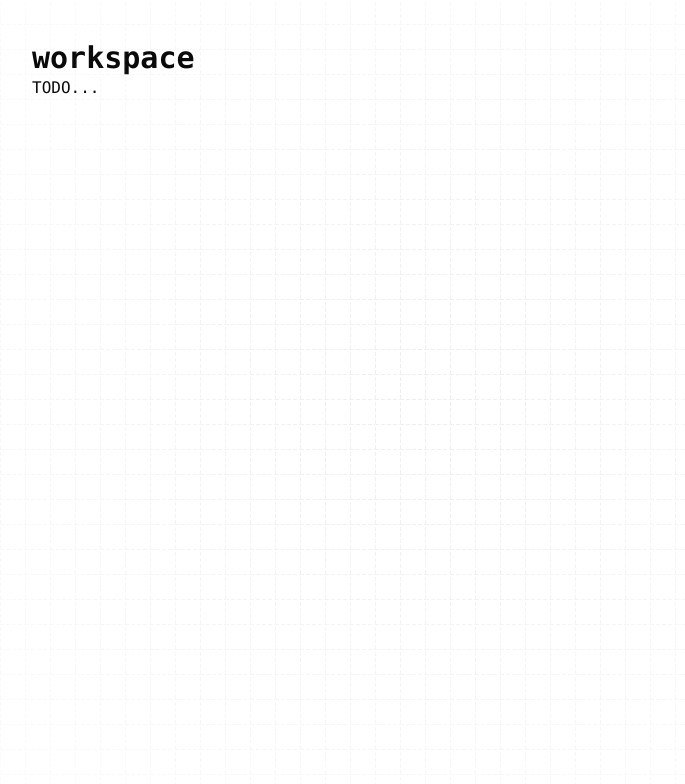
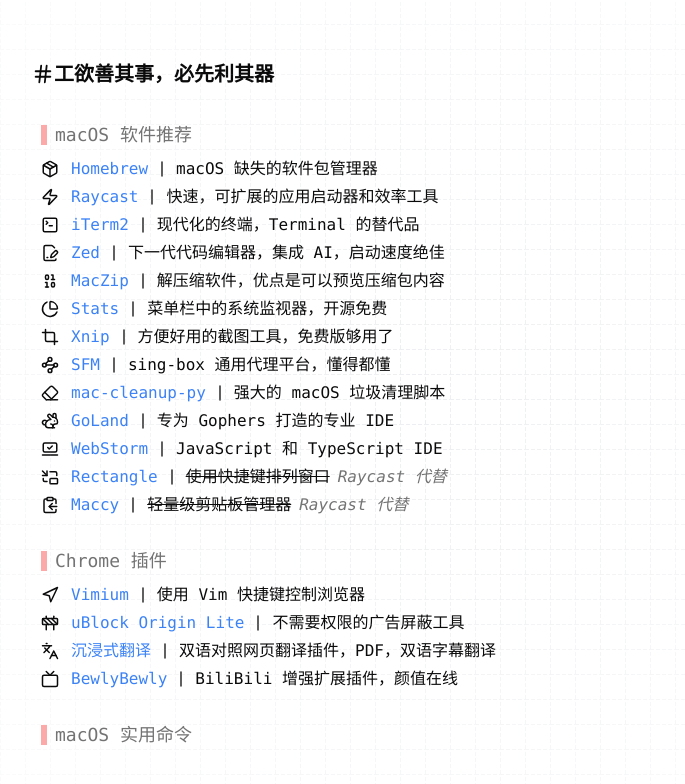
Before and after one commit to sunls24/sunls24, an Astro site: page /workspace in a window 1280 px wide. Shown: the whole page, without its empty margins (224-909 px from the left). Built offline with nearby package versions, Linux system fonts and the light colour scheme; Astro itself is replaced by a stand-in of ours.

Commit message:
feat: add workspace

```diff
--- a/astro.config.mjs
+++ b/astro.config.mjs
@@ -2,9 +2,6 @@
 import react from "@astrojs/react"
 import tailwind from "@astrojs/tailwind"
 import { defineConfig } from "astro/config"
-
-const output = process.env.OUTPUT || "hybrid"
-console.log("OUTPUT:", output)
 
 // https://astro.build/config
 export default defineConfig({
@@ -17,14 +14,7 @@
       applyBaseStyles: false,
     }),
   ],
-  output: output,
-  adapter:
-    output === "static"
-      ? undefined
-      : node({
-          mode: "standalone",
-        }),
-  experimental: {
-    serverIslands: output !== "static",
-  },
+  adapter: node({
+    mode: "standalone",
+  }),
 })
--- /dev/null
+++ b/src/components/Decorate.astro
@@ -0,0 +1,8 @@
+---
+
+---
+
+<div
+  class="my-1 w-1.5 bg-red-400/60 transition-colors duration-700 group-hover:bg-red-400"
+>
+</div>
--- /dev/null
+++ b/src/components/ItemTitle.astro
@@ -0,0 +1,25 @@
+---
+import Decorate from "./Decorate.astro"
+import { FADE_DELAY } from "../lib/constant"
+import BlurFade from "./magicui/blur-fade"
+
+const { title, index } = Astro.props
+---
+
+<div>
+  <BlurFade yOffset={8} duration={0.3} delay={FADE_DELAY * index} client:load>
+    <div
+      class="group mb-3 translate-y-2 rounded-lg border border-transparent p-2 transition-colors duration-700 hover:border-secondary hover:bg-blue-50/80 hover:shadow dark:hover:bg-secondary sm:w-fit sm:min-w-[500px] md:min-w-[555px]"
+    >
+      <div class="mb-2 flex gap-2">
+        <Decorate />
+        <h2
+          class="text-lg font-medium text-muted-foreground transition-colors duration-700 group-hover:text-foreground"
+        >
+          {title}
+        </h2>
+      </div>
+      <slot />
+    </div>
+  </BlurFade>
+</div>
--- /dev/null
+++ b/src/components/Software.astro
@@ -0,0 +1,36 @@
+---
+import type { Software } from "../lib/software"
+import { clsx } from "clsx"
+import Icon from "@/components/Icon"
+import { Minus } from "lucide-react"
+
+interface Props {
+  list: Software[]
+}
+
+const { list } = Astro.props
+---
+
+<ul class="space-y-2 sm:space-y-1">
+  {
+    list.map((item) => (
+      <li class="flex flex-col sm:flex-row sm:items-center sm:gap-0.5">
+        <div class="flex items-center gap-2">
+          <Icon name={item.Icon} size={18} className="mr-1" />
+          <a class="font-medium text-blue-500" href={item.Link} target="_blank">
+            {item.Name}
+          </a>
+        </div>
+        <Minus strokeWidth={1.3} className="sm:block hidden rotate-90" />
+        <div class="flex items-center gap-1">
+          <span class={clsx(item.Strikethrough && "line-through")}>
+            {item.Description}
+          </span>
+          {item.Remark && (
+            <span class="ml-1 italic text-muted-foreground">{item.Remark}</span>
+          )}
+        </div>
+      </li>
+    ))
+  }
+</ul>
--- a/src/layouts/Layout.astro
+++ b/src/layouts/Layout.astro
@@ -1,7 +1,6 @@
 ---
 import GridPattern from "@/components/magicui/grid-pattern"
 import Umami from "@/components/Umami.astro"
-import { STATIC_OUTPUT } from "@/lib/constant"
 import { cn } from "@/lib/utils"
 import meta from "@/lib/meta"
 import "@fontsource-variable/roboto-mono"
@@ -67,7 +66,7 @@
     class={cn("font-mono mx-auto w-[90%] max-w-3xl py-5 sm:pt-10", className)}
   >
     <slot />
-    {STATIC_OUTPUT ? <Umami /> : <Umami server:defer />}
+    <Umami server:defer />
     <GridPattern
       width={spacing}
       height={spacing}
--- /dev/null
+++ b/src/lib/chrome.ts
@@ -0,0 +1,28 @@
+import type { Software } from "@/lib/software.ts"
+
+export const chrome: Software[] = [
+  {
+    Name: "Vimium",
+    Icon: "Navigation",
+    Link: "https://chromewebstore.google.com/detail/vimium/dbepggeogbaibhgnhhndojpepiihcmeb",
+    Description: "使用 Vim 快捷键控制浏览器",
+  },
+  {
+    Name: "uBlock Origin Lite",
+    Icon: "Construction",
+    Link: "https://chromewebstore.google.com/detail/ublock-origin-lite/ddkjiahejlhfcafbddmgiahcphecmpfh",
+    Description: "不需要权限的广告屏蔽工具",
+  },
+  {
+    Name: "沉浸式翻译",
+    Icon: "Languages",
+    Link: "https://chromewebstore.google.com/detail/%E6%B2%89%E6%B5%B8%E5%BC%8F%E7%BF%BB%E8%AF%91-%E7%BD%91%E9%A1%B5%E7%BF%BB%E8%AF%91%E6%8F%92%E4%BB%B6-pdf%E7%BF%BB%E8%AF%91-%E5%85%8D%E8%B4%B9/bpoadfkcbjbfhfodiogcnhhhpibjhbnh",
+    Description: "双语对照网页翻译插件，PDF，双语字幕翻译",
+  },
+  {
+    Name: "BewlyBewly",
+    Icon: "Tv",
+    Link: "https://chromewebstore.google.com/detail/bewlybewly/bbbiejemhfihiooipfcjmjmbfdmobobp",
+    Description: "BiliBili 增强扩展插件，颜值在线",
+  },
+]
--- a/src/lib/constant.ts
+++ b/src/lib/constant.ts
@@ -1,3 +1 @@
 export const FADE_DELAY = 0.1
-
-export const STATIC_OUTPUT = process.env.OUTPUT === "static"
--- /dev/null
+++ b/src/lib/software.ts
@@ -0,0 +1,94 @@
+export interface Software {
+  Name: string
+  Link: string
+  Icon: string
+  Description: string
+  Strikethrough?: boolean
+  Remark?: string
+}
+
+export const software: Software[] = [
+  {
+    Name: "Homebrew",
+    Icon: "Package",
+    Link: "https://brew.sh/zh-cn/",
+    Description: "macOS 缺失的软件包管理器",
+  },
+  {
+    Name: "Raycast",
+    Icon: "Zap",
+    Link: "https://www.raycast.com",
+    Description: "快速，可扩展的应用启动器和效率工具",
+  },
+  {
+    Name: "iTerm2",
+    Icon: "SquareTerminal",
+    Link: "https://iterm2.com",
+    Description: "现代化的终端，Terminal 的替代品",
+  },
+
+  {
+    Name: "Zed",
+    Icon: "FilePenLine",
+    Link: "https://zed.dev",
+    Description: "下一代代码编辑器，集成 AI，启动速度绝佳",
+  },
+  {
+    Name: "MacZip",
+    Icon: "Binary",
+    Link: "https://ezip.awehunt.com",
+    Description: "解压缩软件，优点是可以预览压缩包内容",
+  },
+  {
+    Name: "Stats",
+    Icon: "ChartPie",
+    Link: "https://github.com/exelban/stats",
+    Description: "菜单栏中的系统监视器，开源免费",
+  },
+  {
+    Name: "Xnip",
+    Icon: "Crop",
+    Link: "https://xnipapp.com",
+    Description: "方便好用的截图工具，免费版够用了",
+  },
+  {
+    Name: "SFM",
+    Icon: "Waypoints",
+    Link: "https://github.com/SagerNet/sing-box",
+    Description: "sing-box 通用代理平台，懂得都懂",
+  },
+  {
+    Name: "mac-cleanup-py",
+    Icon: "Eraser",
+    Link: "https://github.com/mac-cleanup/mac-cleanup-py",
+    Description: "强大的 macOS 垃圾清理脚本",
+  },
+  {
+    Name: "GoLand",
+    Icon: "Rabbit",
+    Link: "https://www.jetbrains.com/go/",
+    Description: "专为 Gophers 打造的专业 IDE",
+  },
+  {
+    Name: "WebStorm",
+    Icon: "LaptopMinimalCheck",
+    Link: "https://www.jetbrains.com/webstorm/",
+    Description: "JavaScript 和 TypeScript IDE",
+  },
+  {
+    Name: "Rectangle",
+    Icon: "PictureInPicture",
+    Strikethrough: true,
+    Link: "https://github.com/rxhanson/Rectangle",
+    Description: "使用快捷键排列窗口",
+    Remark: "Raycast 代替",
+  },
+  {
+    Name: "Maccy",
+    Icon: "ClipboardCopy",
+    Strikethrough: true,
+    Link: "https://github.com/p0deje/Maccy",
+    Description: "轻量级剪贴板管理器",
+    Remark: "Raycast 代替",
+  },
+]
--- a/src/pages/workspace.astro
+++ b/src/pages/workspace.astro
@@ -1,8 +1,28 @@
 ---
 import Layout from "@/layouts/Layout.astro"
+import { software } from "../lib/software"
+import { Hash } from "lucide-react"
+import ItemTitle from "../components/ItemTitle.astro"
+import BlurFade from "../components/magicui/blur-fade"
+import Software from "../components/Software.astro"
+import { chrome } from "../lib/chrome"
 ---
 
 <Layout>
-  <h1 class="text-3xl font-bold">workspace</h1>
-  <p>TODO...</p>
+  <div class="pt-5">
+    <BlurFade yOffset={8} duration={0.3} client:load>
+      <h1 class="mb-6 flex translate-y-2 items-center text-xl font-bold">
+        <Hash size={22} />
+        工欲善其事，必先利其器
+      </h1>
+    </BlurFade>
+  </div>
+
+  <ItemTitle title="macOS 软件推荐" index={1}>
+    <Software list={software} />
+  </ItemTitle>
+  <ItemTitle title="Chrome 插件" index={3}>
+    <Software list={chrome} />
+  </ItemTitle>
+  <ItemTitle title="macOS 实用命令" index={2} />
 </Layout>
```
Also changed, not shown: package.json (+17 -17 lines), pnpm-lock.yaml.
